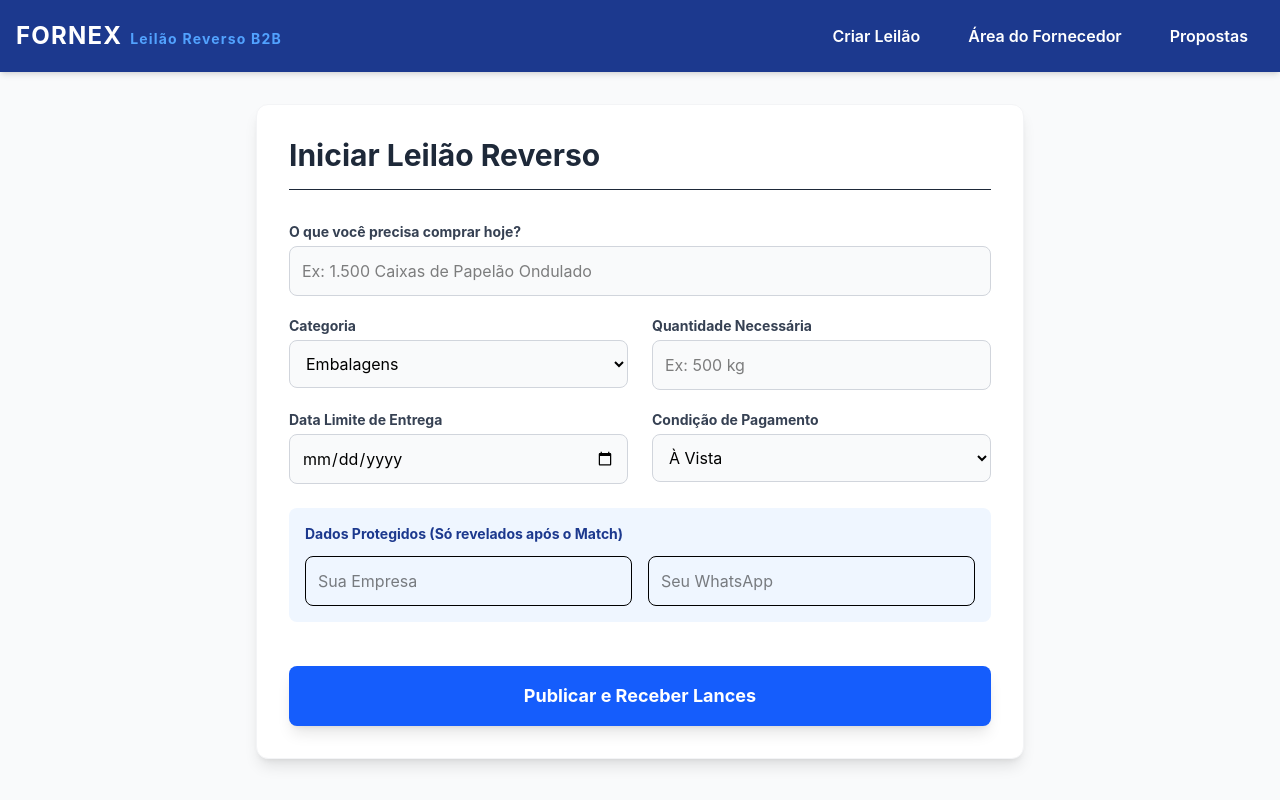
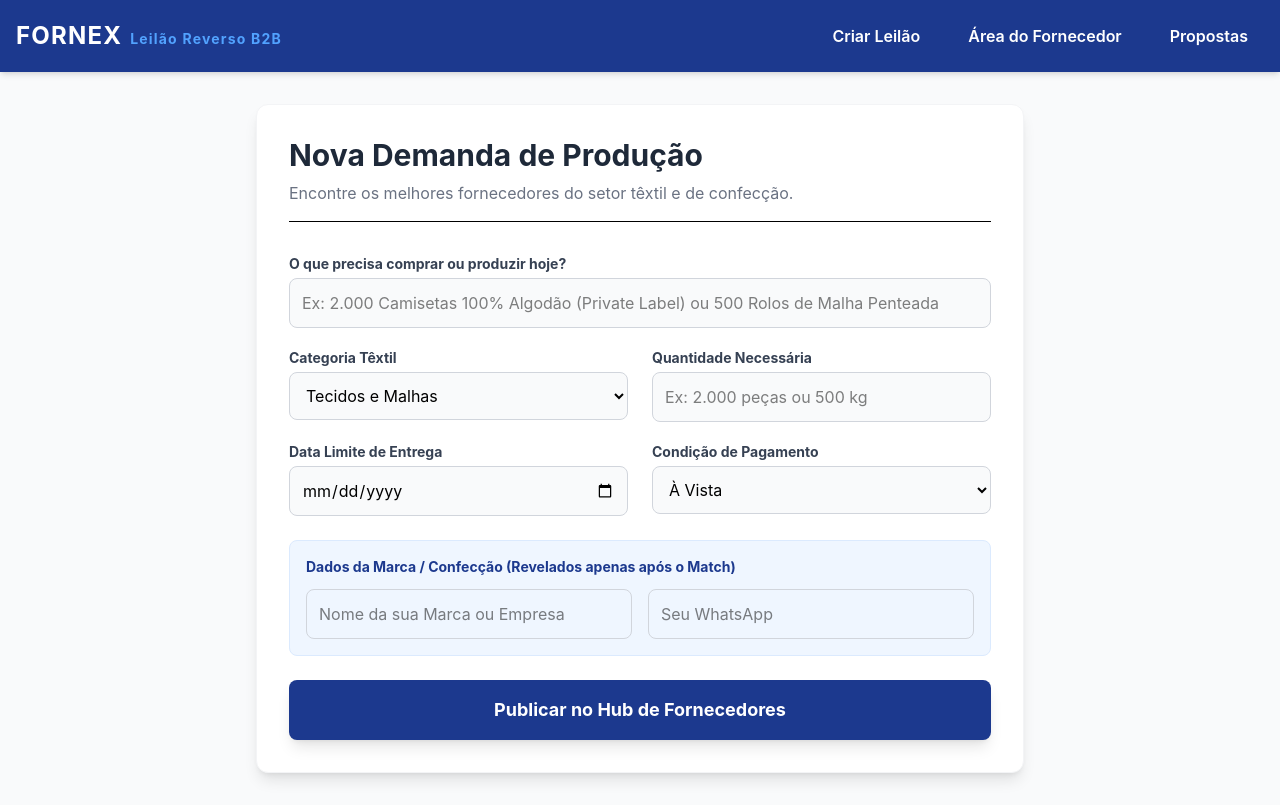
Before and after one commit to I4g0m1t0/Fornex, a React (Vite) app in the folder fornex/: page / in a window 1280 px wide. Built offline with nearby package versions, Linux system fonts and the light colour scheme.

Commit message:
Fix: Tela de compra

```diff
--- a/fornex/index.html
+++ b/fornex/index.html
@@ -4,7 +4,7 @@
     <meta charset="UTF-8" />
     <link rel="icon" type="image/svg+xml" href="/favicon.svg" />
     <meta name="viewport" content="width=device-width, initial-scale=1.0" />
-    <title>fornex</title>
+    <title>Fornex</title>
   </head>
   <body>
     <div id="root"></div>
--- a/fornex/src/components/Comprador.jsx
+++ b/fornex/src/components/Comprador.jsx
@@ -3,7 +3,13 @@ import { supabase } from '../supabaseClient'
 
 export default function Comprador({ mudarTela }) {
   const [formData, setFormData] = useState({
-    titulo: '', categoria: 'Embalagens', quantidade: '', prazo_entrega: '', condicao_pagamento: 'À Vista', comprador_nome: '', comprador_contato: ''
+    titulo: '',
+    categoria: 'Tecidos e Malhas',
+    quantidade: '',
+    prazo_entrega: '',
+    condicao_pagamento: 'À Vista',
+    comprador_nome: '',
+    comprador_contato: ''
   })
 
   const criarPedido = async (e) => {
@@ -11,51 +17,105 @@ export default function Comprador({ mudarTela }) {
     const { error } = await supabase.from('pedidos').insert([formData])
     if (error) console.log('Erro:', error)
 
-    alert('Leilão Reverso Iniciado! Demanda publicada no Hub.')
-    mudarTela('fornecedor') // Pula automaticamente para a tela do fornecedor
+    alert('Leilão Reverso Iniciado! Demanda enviada para as fábricas e confecções do Hub.')
+    mudarTela('fornecedor')
   }
 
   return (
     <div className="max-w-3xl mx-auto p-8 bg-white rounded-xl shadow-lg border border-gray-100">
-      <h2 className="text-3xl font-bold mb-8 text-gray-800 border-b pb-4">Iniciar Leilão Reverso</h2>
+      <div className="mb-8 border-b pb-4">
+        <h2 className="text-3xl font-bold text-gray-800">Nova Demanda de Produção</h2>
+        <p className="text-gray-500 mt-2">Encontre os melhores fornecedores do setor têxtil e de confecção.</p>
+      </div>
+
       <form onSubmit={criarPedido} className="space-y-5">
         <div>
-          <label className="block text-sm font-bold text-gray-700 mb-1">O que você precisa comprar hoje?</label>
-          <input type="text" required placeholder="Ex: 1.500 Caixas de Papelão Ondulado" className="w-full p-3 bg-gray-50 border border-gray-300 rounded-lg focus:ring-2 focus:ring-blue-500" onChange={e => setFormData({...formData, titulo: e.target.value})} />
+          <label className="block text-sm font-bold text-gray-700 mb-1">O que precisa comprar ou produzir hoje?</label>
+          <input
+            type="text"
+            required
+            placeholder="Ex: 2.000 Camisetas 100% Algodão (Private Label) ou 500 Rolos de Malha Penteada"
+            className="w-full p-3 bg-gray-50 border border-gray-300 rounded-lg focus:ring-2 focus:ring-blue-500"
+            onChange={e => setFormData({...formData, titulo: e.target.value})}
+          />
         </div>
+
         <div className="grid grid-cols-2 gap-6">
           <div>
-            <label className="block text-sm font-bold text-gray-700 mb-1">Categoria</label>
-            <select className="w-full p-3 bg-gray-50 border border-gray-300 rounded-lg" onChange={e => setFormData({...formData, categoria: e.target.value})}>
-              <option>Embalagens</option><option>Matéria-prima</option><option>Tecnologia</option><option>Serviços</option>
+            <label className="block text-sm font-bold text-gray-700 mb-1">Categoria Têxtil</label>
+            <select
+              className="w-full p-3 bg-gray-50 border border-gray-300 rounded-lg focus:ring-2 focus:ring-blue-500"
+              onChange={e => setFormData({...formData, categoria: e.target.value})}
+            >
+              <option>Tecidos e Malhas</option>
+              <option>Confecção (Peças Prontas)</option>
+              <option>Aviamentos (Fios, Botões, Zíperes)</option>
+              <option>Serviços (Estamparia, Tinturaria)</option>
             </select>
           </div>
           <div>
             <label className="block text-sm font-bold text-gray-700 mb-1">Quantidade Necessária</label>
-            <input type="text" required placeholder="Ex: 500 kg" className="w-full p-3 bg-gray-50 border border-gray-300 rounded-lg" onChange={e => setFormData({...formData, quantidade: e.target.value})} />
+            <input
+              type="text"
+              required
+              placeholder="Ex: 2.000 peças ou 500 kg"
+              className="w-full p-3 bg-gray-50 border border-gray-300 rounded-lg focus:ring-2 focus:ring-blue-500"
+              onChange={e => setFormData({...formData, quantidade: e.target.value})}
+            />
           </div>
         </div>
+
         <div className="grid grid-cols-2 gap-6">
           <div>
             <label className="block text-sm font-bold text-gray-700 mb-1">Data Limite de Entrega</label>
-            <input type="date" required className="w-full p-3 bg-gray-50 border border-gray-300 rounded-lg" onChange={e => setFormData({...formData, prazo_entrega: e.target.value})} />
+            <input
+              type="date"
+              required
+              className="w-full p-3 bg-gray-50 border border-gray-300 rounded-lg focus:ring-2 focus:ring-blue-500"
+              onChange={e => setFormData({...formData, prazo_entrega: e.target.value})}
+            />
           </div>
           <div>
             <label className="block text-sm font-bold text-gray-700 mb-1">Condição de Pagamento</label>
-            <select className="w-full p-3 bg-gray-50 border border-gray-300 rounded-lg" onChange={e => setFormData({...formData, condicao_pagamento: e.target.value})}>
-              <option>À Vista</option><option>30 Dias</option><option>30/60/90 Dias</option>
+            <select
+              className="w-full p-3 bg-gray-50 border border-gray-300 rounded-lg focus:ring-2 focus:ring-blue-500"
+              onChange={e => setFormData({...formData, condicao_pagamento: e.target.value})}
+            >
+              <option>À Vista</option>
+              <option>Faturado 30 Dias</option>
+              <option>Faturado 30/60/90 Dias</option>
+              <option>Sinal de 50% + Saldo na Entrega</option>
             </select>
           </div>
         </div>
-        <div className="bg-blue-50 p-4 rounded-lg mt-6">
-          <p className="text-sm font-bold text-blue-900 mb-3">Dados Protegidos (Só revelados após o Match)</p>
+
+        <div className="bg-blue-50 p-4 rounded-lg mt-6 border border-blue-100">
+          <p className="text-sm font-bold text-blue-900 mb-3 flex items-center gap-2">
+            Dados da Marca / Confecção (Revelados apenas após o Match)
+          </p>
           <div className="grid grid-cols-2 gap-4">
-            <input type="text" required placeholder="Sua Empresa" className="p-3 border rounded-lg" onChange={e => setFormData({...formData, comprador_nome: e.target.value})} />
-            <input type="text" required placeholder="Seu WhatsApp" className="p-3 border rounded-lg" onChange={e => setFormData({...formData, comprador_contato: e.target.value})} />
+            <input
+              type="text"
+              required
+              placeholder="Nome da sua Marca ou Empresa"
+              className="p-3 border border-gray-300 rounded-lg focus:ring-2 focus:ring-blue-500"
+              onChange={e => setFormData({...formData, comprador_nome: e.target.value})}
+            />
+            <input
+              type="text"
+              required
+              placeholder="Seu WhatsApp"
+              className="p-3 border border-gray-300 rounded-lg focus:ring-2 focus:ring-blue-500"
+              onChange={e => setFormData({...formData, comprador_contato: e.target.value})}
+            />
           </div>
         </div>
-        <button type="submit" className="w-full mt-6 bg-blue-600 text-white font-bold text-lg py-4 rounded-lg hover:bg-blue-700 shadow-lg transform transition active:scale-95">
-          Publicar e Receber Lances
+
+        <button
+          type="submit"
+          className="w-full mt-6 bg-blue-900 text-white font-bold text-lg py-4 rounded-lg hover:bg-blue-950 shadow-lg transform transition active:scale-95 flex justify-center items-center gap-2"
+        >
+          Publicar no Hub de Fornecedores
         </button>
       </form>
     </div>
```
